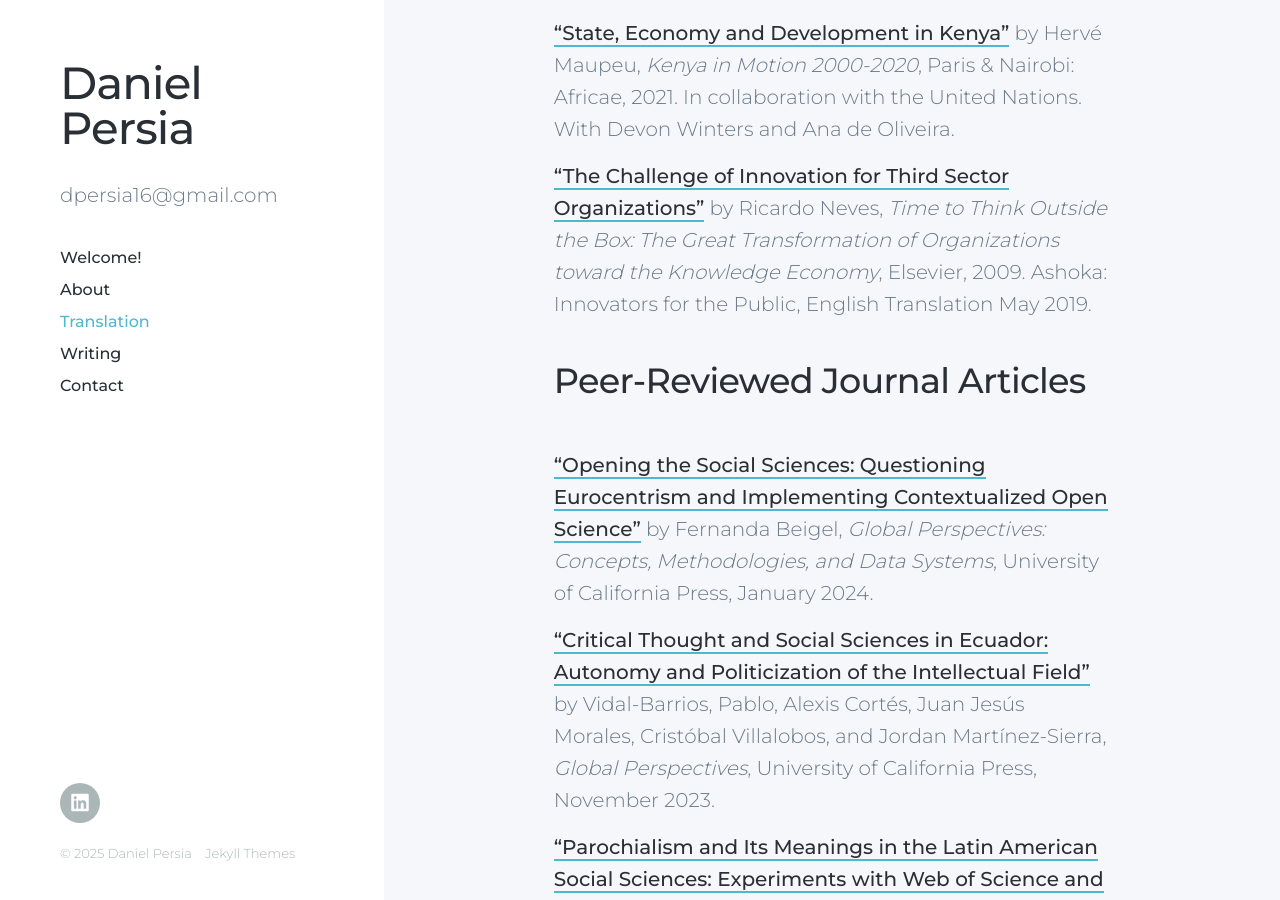
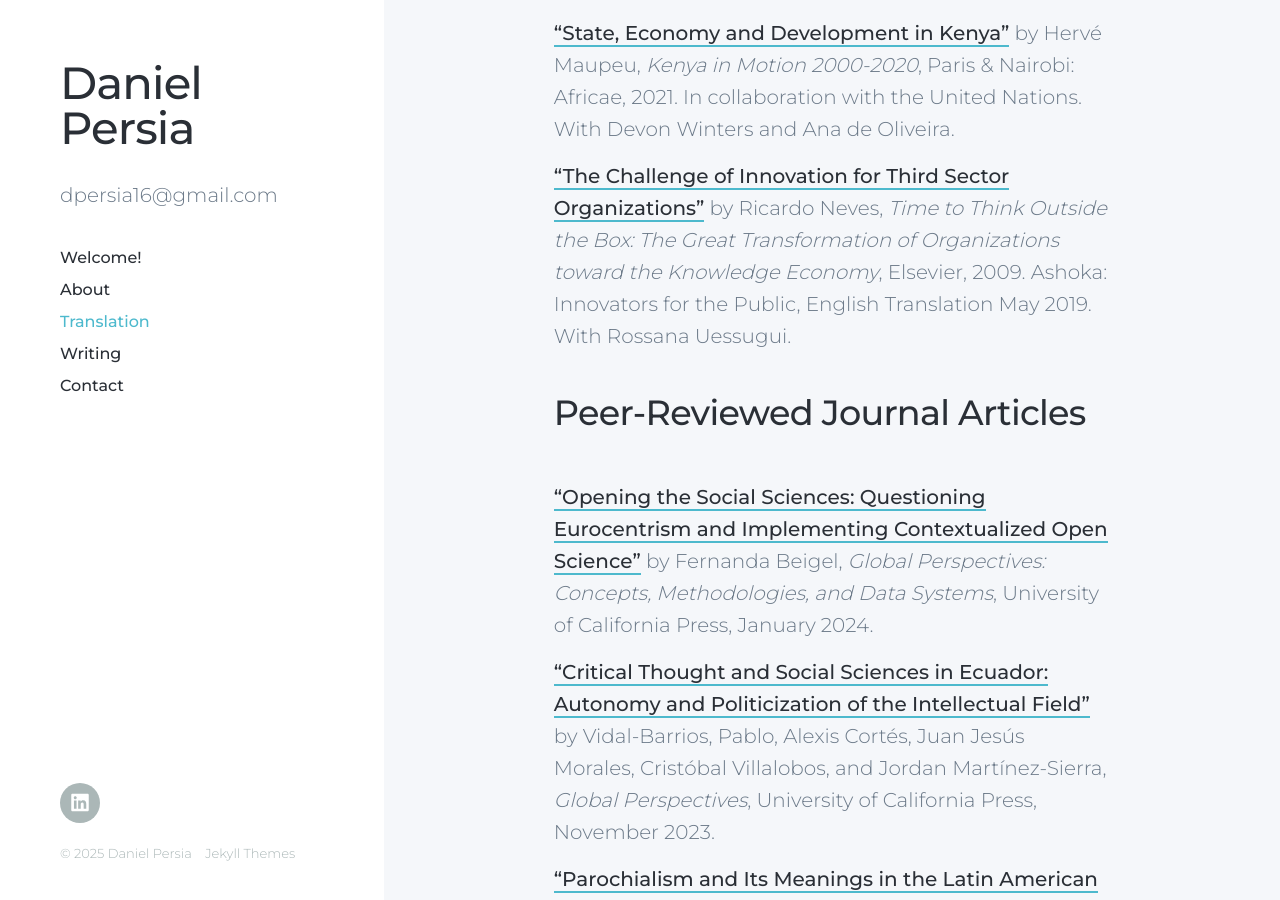
Before and after one commit to danielpersia/danielpersia.github.io, a Jekyll site: the page built from _pages/translations.md, in a window 1280 px wide and 900 px high, scrolled down 4568 px. Built offline with Jekyll 4.4.1, drawn with Linux system fonts in a browser that asks for light colours; nearby versions of some CDN libraries.

Commit message:
Update translations.md

```diff
--- a/_pages/translations.md
+++ b/_pages/translations.md
@@ -90,7 +90,7 @@ The book, whose art direction was the responsibility of the award-winning Rodolf
 
 ["State, Economy and Development in Kenya"](https://books.openedition.org/africae/2420?lang=en) by Hervé Maupeu, *Kenya in Motion 2000-2020*, Paris & Nairobi: Africae, 2021. In collaboration with the United Nations. With Devon Winters and Ana de Oliveira.
 
-[“The Challenge of Innovation for Third Sector Organizations”](https://danielpersia.github.io/images/images/Neves_ThinkOutsidetheBox.pdf) by Ricardo Neves, *Time to Think Outside the Box: The Great Transformation of Organizations toward the Knowledge Economy*, Elsevier, 2009. Ashoka: Innovators for the Public, English Translation May 2019.
+[“The Challenge of Innovation for Third Sector Organizations”](https://danielpersia.github.io/images/Neves_ThinkOutsidetheBox.pdf) by Ricardo Neves, *Time to Think Outside the Box: The Great Transformation of Organizations toward the Knowledge Economy*, Elsevier, 2009. Ashoka: Innovators for the Public, English Translation May 2019. With Rossana Uessugui.
 
 ## Peer-Reviewed Journal Articles
 <br>
```
